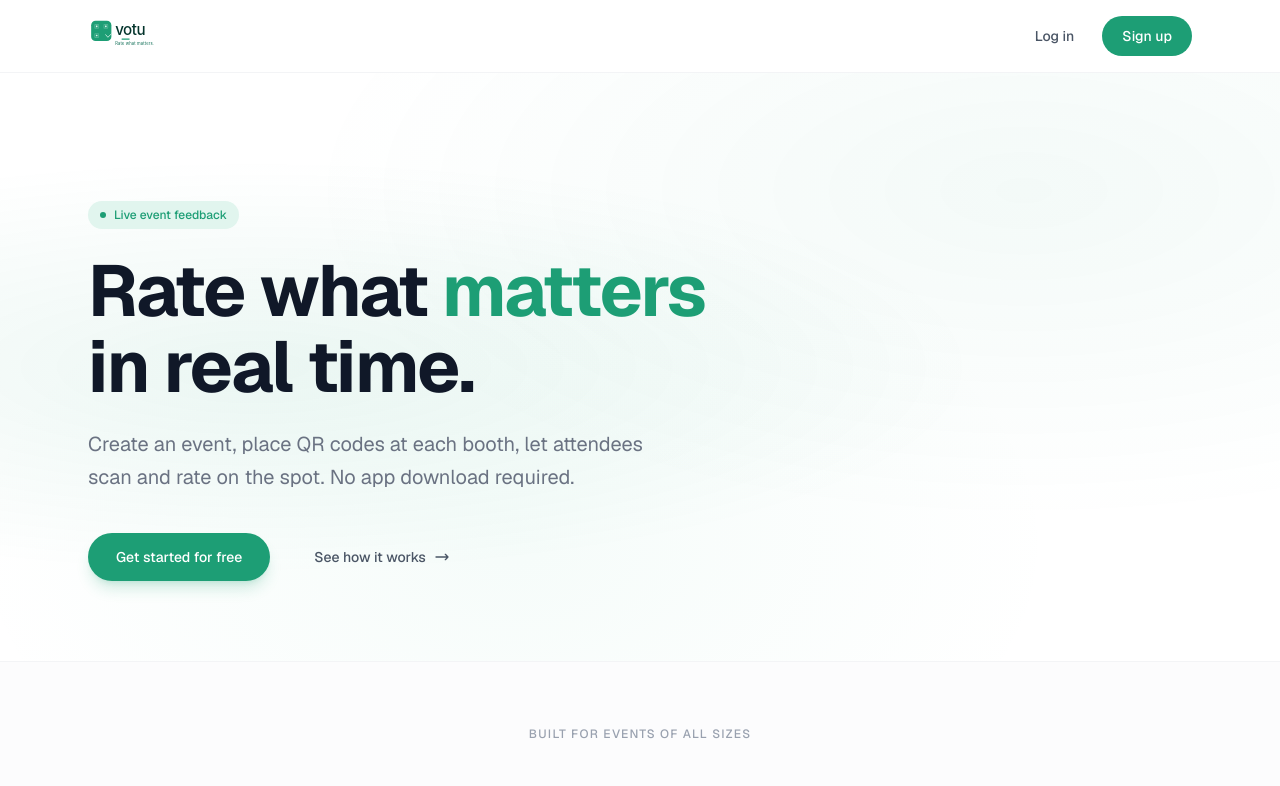
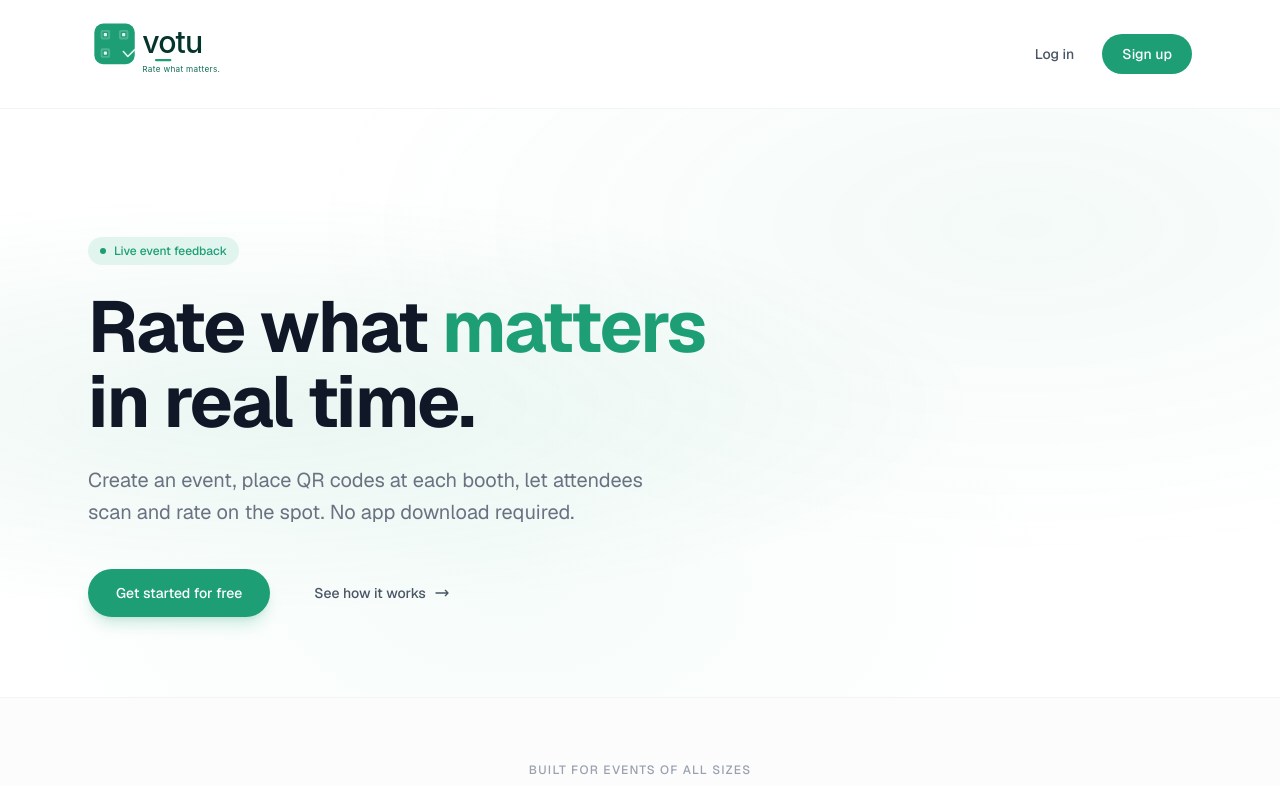
Before and after one commit to preethampm/Free, a Next.js app: page / in a window 1280 px wide. Shown: the top 786 px of the page. Built offline with nearby package versions, Linux system fonts and the light colour scheme.

Commit message:
fix: use consistent lg logo size across all pages

```diff
--- a/app/login/page.tsx
+++ b/app/login/page.tsx
@@ -25,7 +25,7 @@ function LoginContent() {
       {/* Header */}
       <header className="border-b border-gray-100">
         <div className="max-w-5xl mx-auto px-6 py-4 flex items-center justify-between">
-          <Logo size="md" />
+          <Logo size="lg" />
         </div>
       </header>
 
--- a/app/page.tsx
+++ b/app/page.tsx
@@ -8,7 +8,7 @@ export default function Home() {
       {/* Header */}
       <header className="sticky top-0 z-50 bg-white/80 backdrop-blur-md border-b border-gray-100">
         <div className="max-w-6xl mx-auto px-6 py-4 flex items-center justify-between">
-          <Logo size="sm" />
+          <Logo size="lg" />
           <div className="flex items-center gap-3">
             <Link
               href="/login"
--- a/app/signup/page.tsx
+++ b/app/signup/page.tsx
@@ -29,7 +29,7 @@ function SignupContent() {
       {/* Header */}
       <header className="border-b border-gray-100">
         <div className="max-w-5xl mx-auto px-6 py-4 flex items-center justify-between">
-          <Logo size="md" />
+          <Logo size="lg" />
         </div>
       </header>
 
--- a/src/components/auth-navbar.tsx
+++ b/src/components/auth-navbar.tsx
@@ -18,7 +18,7 @@ export function AuthNavbar() {
     <header className="border-b border-[#1D9E75]/15 bg-white/80 backdrop-blur-sm sticky top-0 z-50">
       <div className="max-w-5xl mx-auto px-4 sm:px-6 h-14 flex items-center justify-between">
         <Link href="/dashboard" className="flex items-center gap-2">
-          <Logo size="sm" />
+          <Logo size="lg" />
         </Link>
 
         <nav className="flex items-center gap-1">
```
